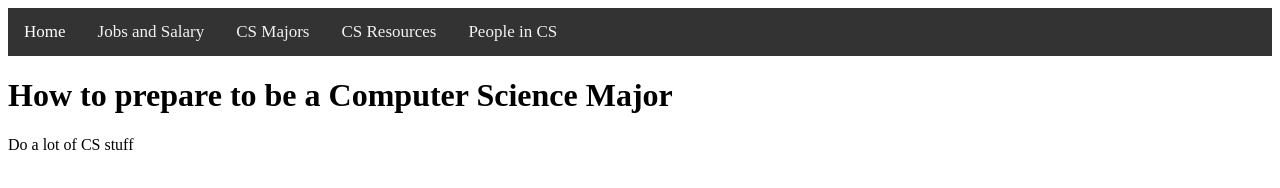
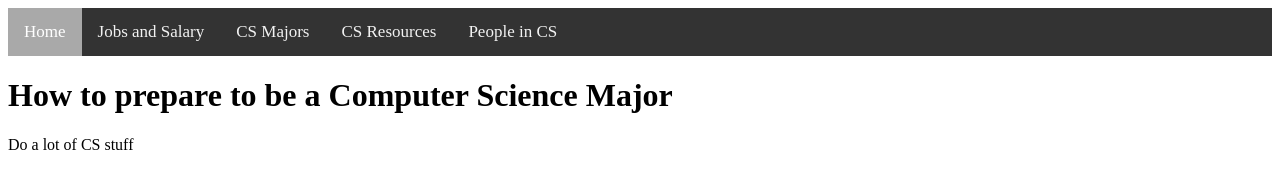
Before and after one commit to GamesMain/SEIV-project1-2, a plain HTML site: page source/index.html in a window 1280 px wide. Drawn offline with Linux system fonts and the light colour scheme.

Commit message:
updating

```diff
--- a/source/style.css
+++ b/source/style.css
@@ -22,6 +22,6 @@
 
   /* Add a color to the active/current link */
   .navigation a.active {
-    background-color: #gray;
+    background-color: #A9A9A9;
     color: white;
   }
```
